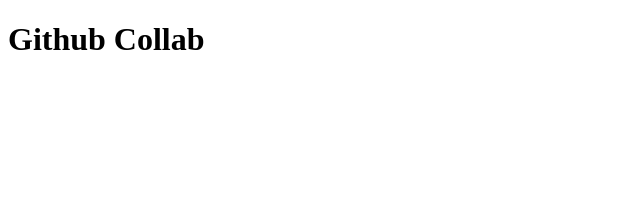
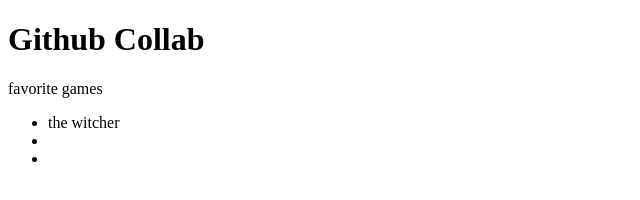
Before and after one commit to Hoytmelcher/github-collab, a plain HTML site: page index.html in a window 1280 px wide. Shown: the whole page, without its empty margins (0-640 px from the left). Drawn offline with Linux system fonts and the light colour scheme.

Commit message:
add games

```diff
--- a/index.html
+++ b/index.html
@@ -10,6 +10,12 @@
     <div>
         <div>
             <h1>Github Collab</h1>
+            <p>favorite games</p>
+            <ul>
+                <li>the witcher</li>
+                <li></li>
+                <li></li>
+            </ul>
         </div>
     </div>
 </body>
```
